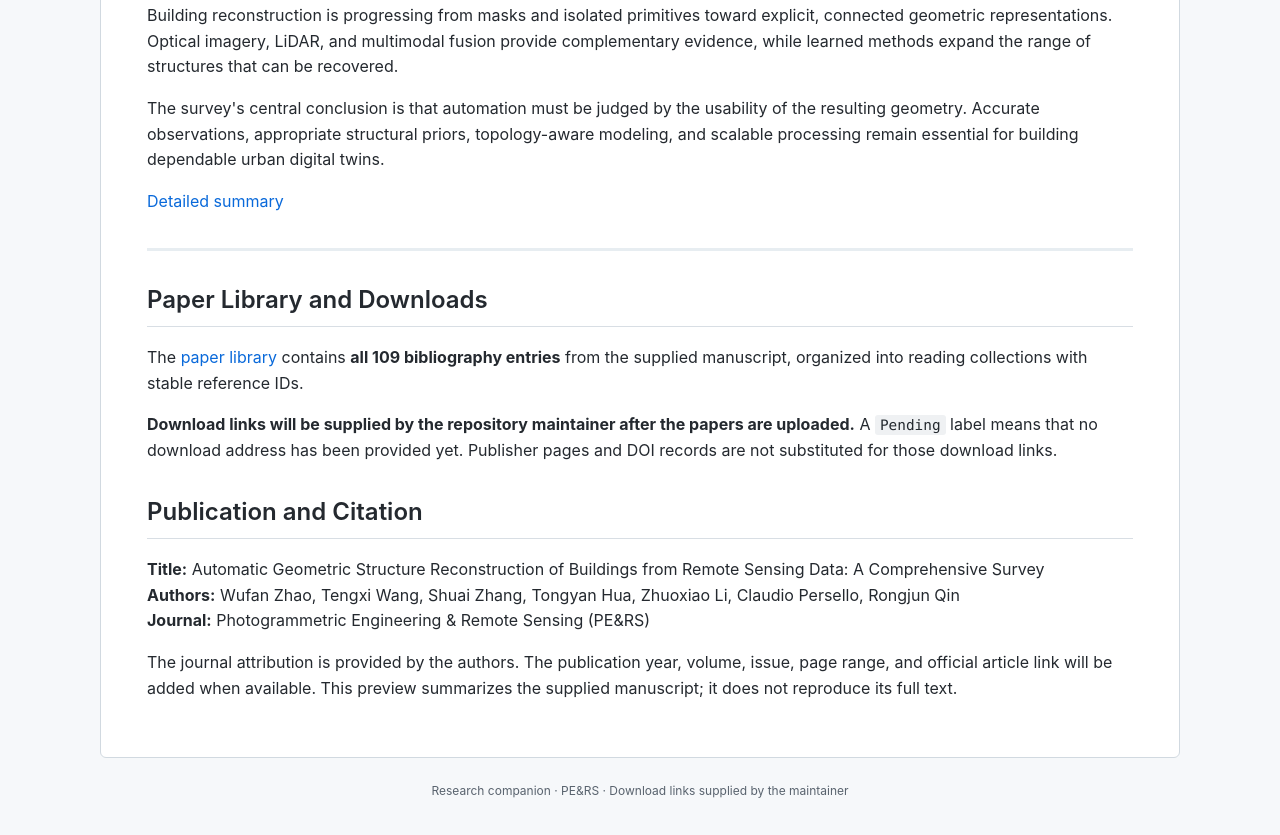
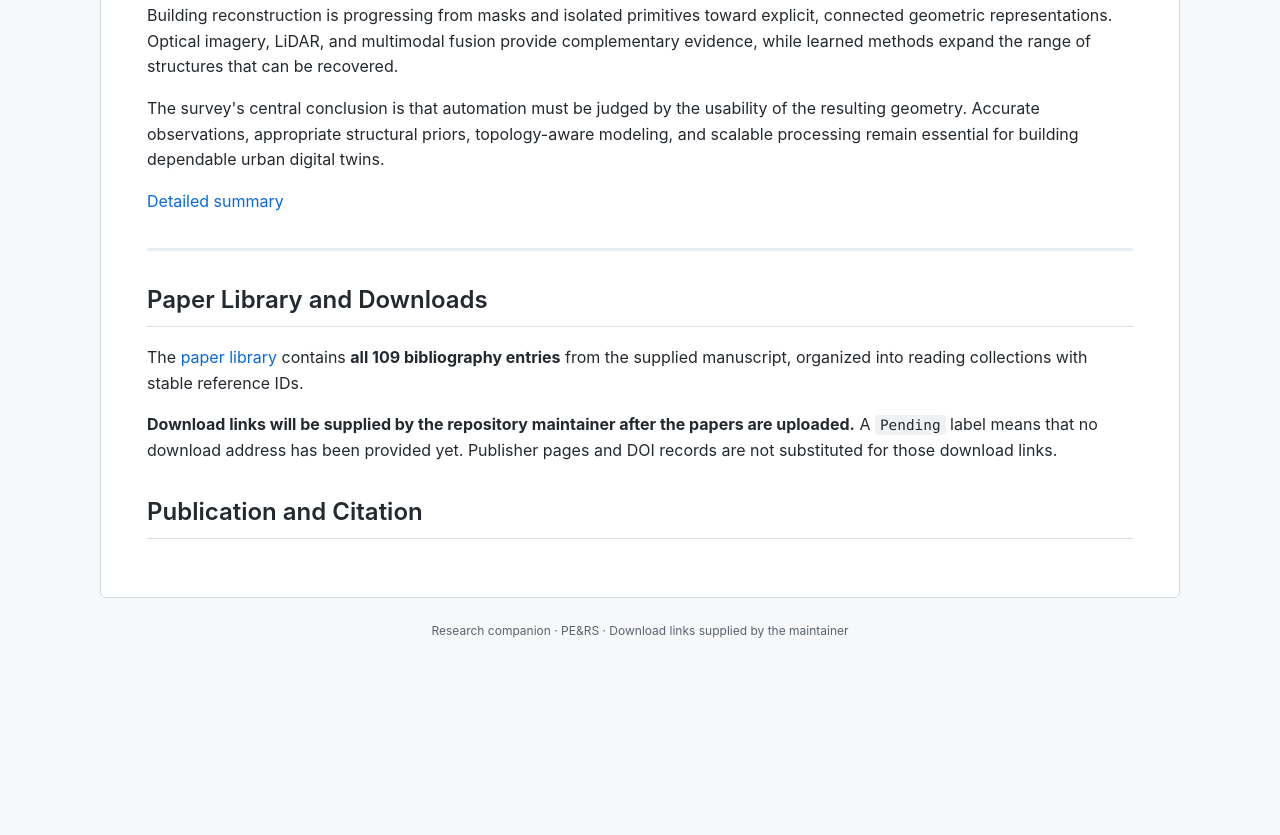
Before and after one commit to ai4city-hkust/building-geometric-reconstruction-survey, a plain HTML site: page preview/index.html in a window 1280 px wide. Shown: the part 5526-6361 px from the top of the page. After the commit the page ends 6201 px from the top, so only its background shows below. Drawn offline with Linux system fonts and the light colour scheme.

Commit message:
Leave publication and citation section empty

```diff
--- a/preview/index.html
+++ b/preview/index.html
@@ -259,9 +259,5 @@
 <p>The <a href="PAPERS.html">paper library</a> contains <strong>all 109 bibliography entries</strong> from the supplied manuscript, organized into reading collections with stable reference IDs.</p>
 <p><strong>Download links will be supplied by the repository maintainer after the papers are uploaded.</strong> A <code>Pending</code> label means that no download address has been provided yet. Publisher pages and DOI records are not substituted for those download links.</p>
 <h2 id="publication-and-citation">Publication and Citation</h2>
-<p><strong>Title:</strong> Automatic Geometric Structure Reconstruction of Buildings from Remote Sensing Data: A Comprehensive Survey<br/>
-<strong>Authors:</strong> Wufan Zhao, Tengxi Wang, Shuai Zhang, Tongyan Hua, Zhuoxiao Li, Claudio Persello, Rongjun Qin<br/>
-<strong>Journal:</strong> Photogrammetric Engineering &amp; Remote Sensing (PE&amp;RS)</p>
-<p>The journal attribution is provided by the authors. The publication year, volume, issue, page range, and official article link will be added when available. This preview summarizes the supplied manuscript; it does not reproduce its full text.</p>
 </article></main>
 <footer>Research companion · PE&amp;RS · Download links supplied by the maintainer</footer></body></html>
```
Also changed, not shown: 1 other file.
